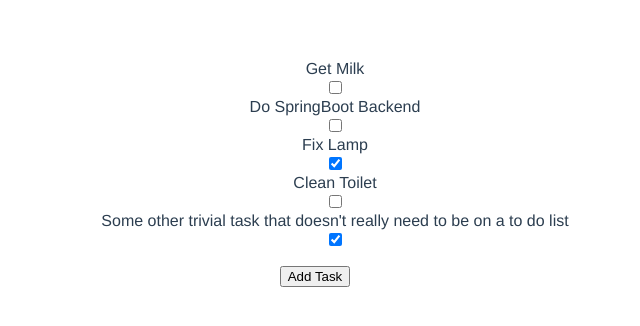
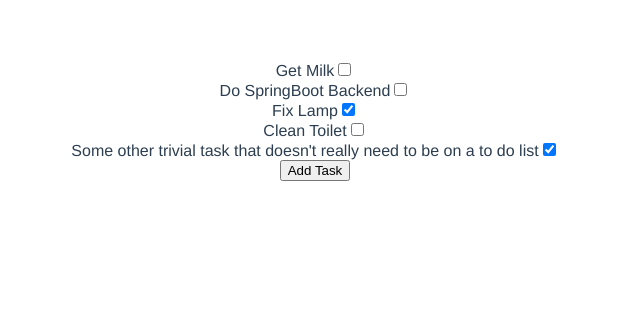
Before and after one commit to tw-mitchellgoon/vueSpringBootDemo, a Vue app in the folder vue-frontend/: page / in a window 1280 px wide. Shown: the top 326 px of the page, without its empty margins (325-965 px from the left). Built offline with nearby package versions, Linux system fonts and the light colour scheme.

Commit message:
Modify ToDoItem title and checkbox to be in same line

```diff
--- a/vue-frontend/src/components/ToDoItem.vue
+++ b/vue-frontend/src/components/ToDoItem.vue
@@ -1,9 +1,9 @@
 <template>
   <div class="item">
-    <div class="title"><slot name="title" /></div>
-    <div class="completed">
+    <span class="title"><slot name="title" /></span>
+    <span class="completed">
       <slot name="completed"></slot>
-    </div>
+    </span>
   </div>
 </template>
 
--- a/vue-frontend/src/components/ToDoPage.vue
+++ b/vue-frontend/src/components/ToDoPage.vue
@@ -1,7 +1,6 @@
 <template>
   <div class="container">
-    <ul>
-      <span>
+    <div>
       <ToDoItem
         v-for="item in store.state.toDoList"
         :key="item.id"
@@ -16,8 +15,7 @@
           />
         </template>
       </ToDoItem>
-      </span>
-    </ul>
+    </div>
     <button>Add Task</button>
   </div>
 </template>
@@ -30,6 +28,7 @@ export default {
   components: {
     ToDoItem,
   },
+  methods: {},
   setup() {
     return {
       store,
```
Lines whose indentation alone changed are shown as unchanged.
